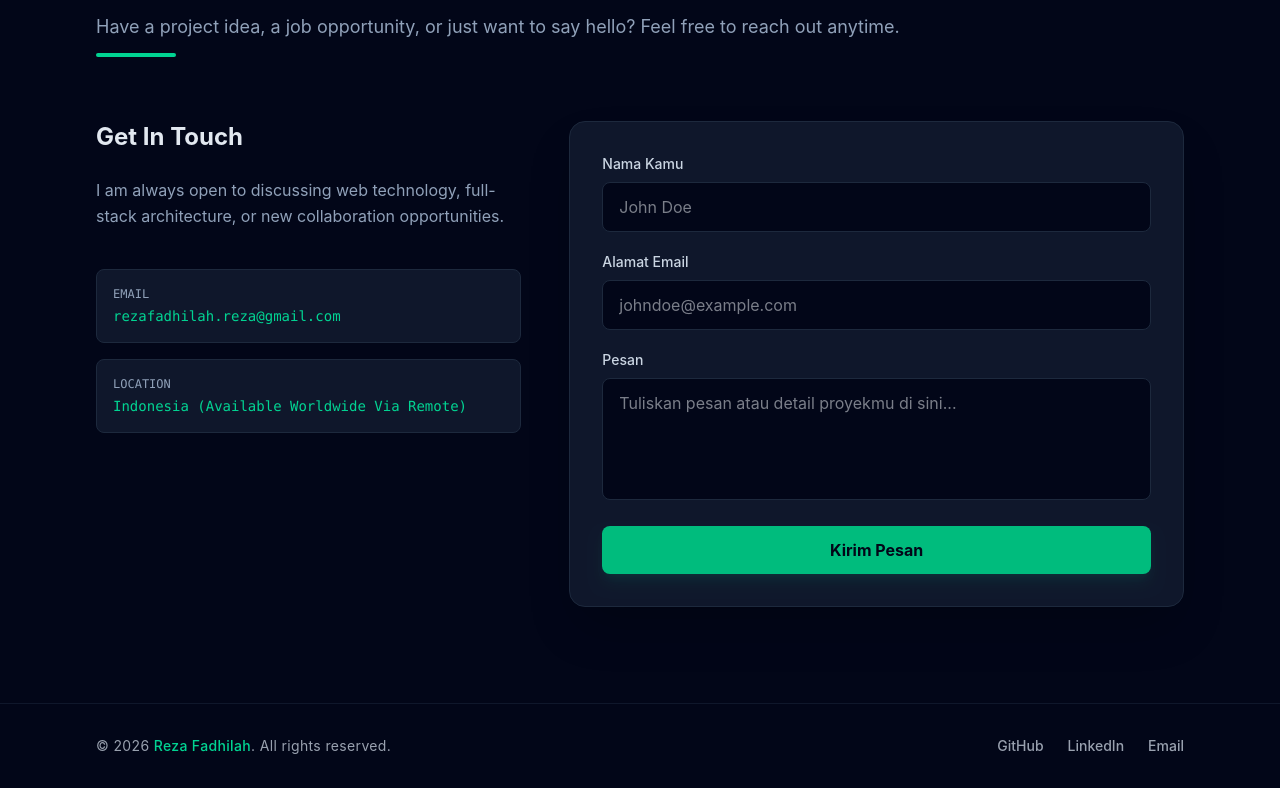
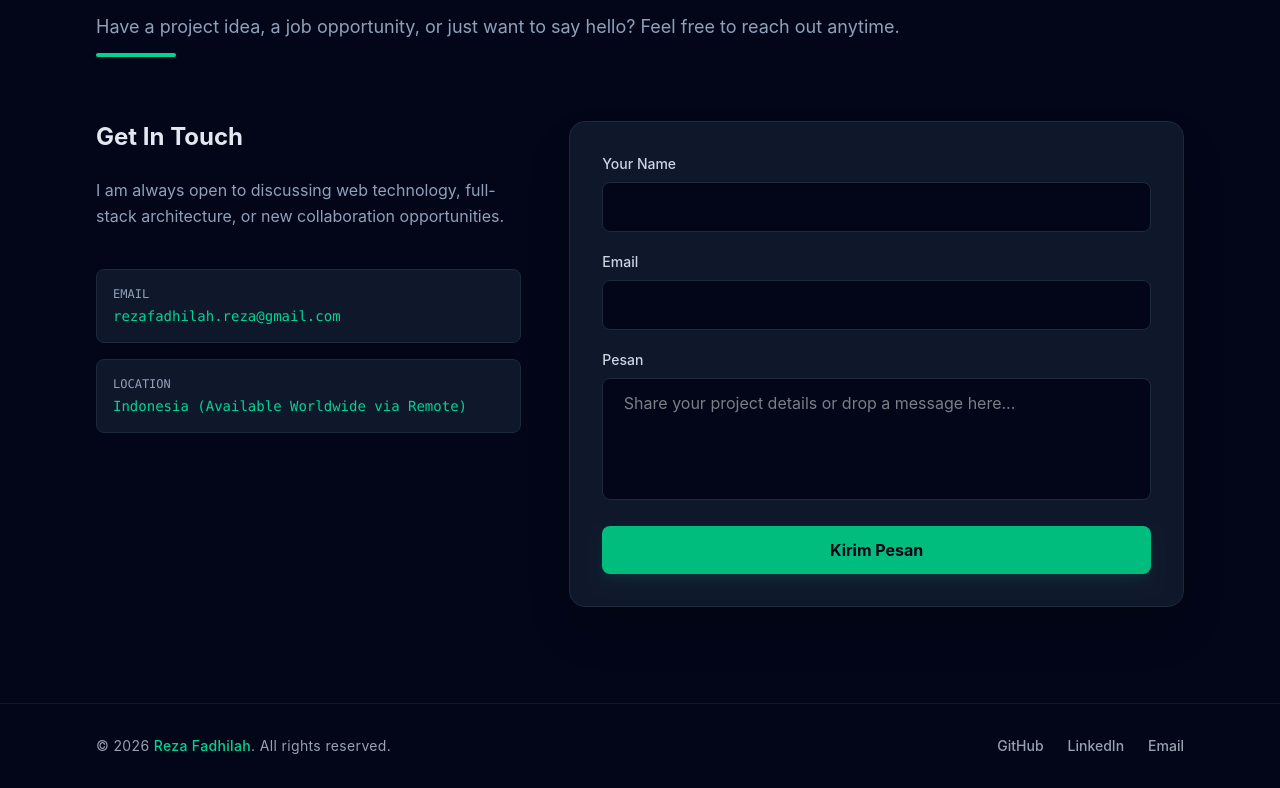
Before and after one commit to azerezaid/rezafadhilah, a React (Vite) app: page / in a window 1280 px wide. Shown: the part 2516-3304 px from the top of the page. Built offline with nearby package versions, Linux system fonts and the light colour scheme.

Commit message:
Update Contact.jsx

```diff
--- a/src/sections/Contact.jsx
+++ b/src/sections/Contact.jsx
@@ -44,7 +44,7 @@ function Contact() {
               </div>
               <div className="p-4 bg-slate-900 border border-slate-800 rounded-lg hover:border-emerald-500/30 transition-colors">
                 <span className="text-slate-400 block text-xs uppercase mb-1">Location</span>
-                Indonesia (Available Worldwide Via Remote)
+                Indonesia (Available Worldwide via Remote)
               </div>
             </div>
           </div>
@@ -53,26 +53,26 @@ function Contact() {
           <div className="lg:col-span-7 w-full">
             <form onSubmit={handleSubmit} className="p-8 bg-slate-900 border border-slate-800 rounded-2xl shadow-2xl space-y-5">
               <div>
-                <label className="block text-sm font-medium text-slate-300 mb-2">Nama Kamu</label>
+                <label className="block text-sm font-medium text-slate-300 mb-2">Your Name</label>
                 <input
                   type="text"
                   required
                   value={formData.name}
                   onChange={(e) => setFormData({ ...formData, name: e.target.value })}
                   className="w-full px-4 py-3 bg-slate-950 border border-slate-800 rounded-lg text-slate-100 focus:outline-none focus:border-emerald-400 font-sans transition-colors"
-                  placeholder="John Doe"
+
                 />
               </div>
 
               <div>
-                <label className="block text-sm font-medium text-slate-300 mb-2">Alamat Email</label>
+                <label className="block text-sm font-medium text-slate-300 mb-2">Email</label>
                 <input
-                  type="email"
+                  type="Email Address"
                   required
                   value={formData.email}
                   onChange={(e) => setFormData({ ...formData, email: e.target.value })}
                   className="w-full px-4 py-3 bg-slate-950 border border-slate-800 rounded-lg text-slate-100 focus:outline-none focus:border-emerald-400 font-sans transition-colors"
-                  placeholder="johndoe@example.com"
+
                 />
               </div>
 
@@ -84,7 +84,7 @@ function Contact() {
                   value={formData.message}
                   onChange={(e) => setFormData({ ...formData, message: e.target.value })}
                   className="w-full px-4 py-3 bg-slate-950 border border-slate-800 rounded-lg text-slate-100 focus:outline-none focus:border-emerald-400 font-sans transition-colors resize-none"
-                  placeholder="Tuliskan pesan atau detail proyekmu di sini..."
+                  placeholder=" Share your project details or drop a message here..."
                 ></textarea>
               </div>
 
```
